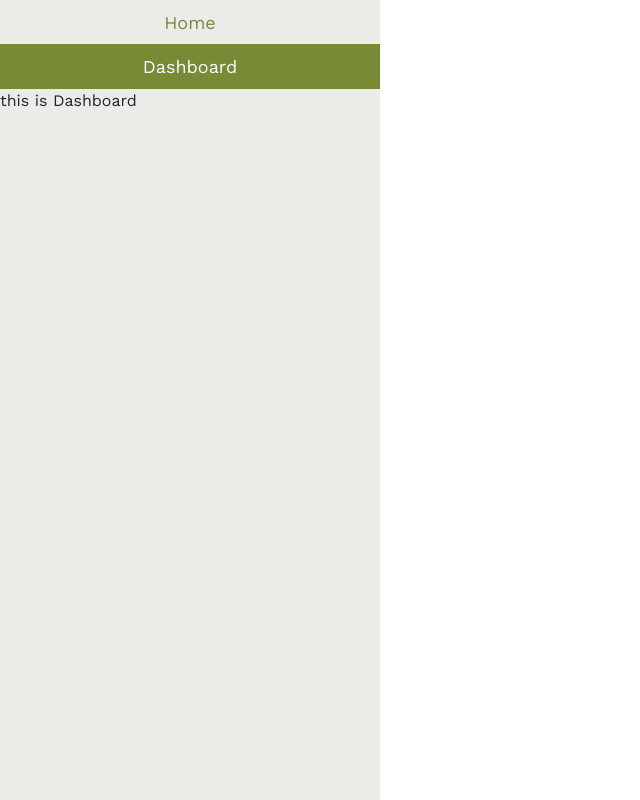
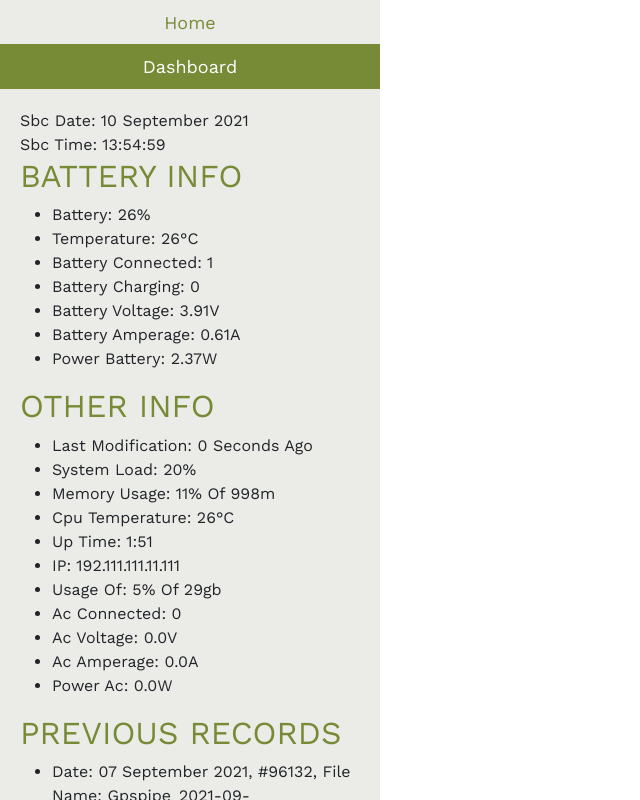
Before and after one commit to annpryshchepa/track_app, a React (Create React App) app: page / in a window 1280 px wide. Both pictures are taken after a click on the link "Dashboard". Shown: the top 800 px of the page, without its empty margins (0-640 px from the left). Built offline with nearby package versions, Linux system fonts and the light colour scheme.

Commit message:
added dashboard with styles

```diff
--- a/package.json
+++ b/package.json
@@ -7,6 +7,7 @@
     "@testing-library/react": "^11.2.7",
     "@testing-library/user-event": "^12.8.3",
     "bootstrap": "^5.1.1",
+    "date-fns": "^2.23.0",
     "node-sass": "^6.0.1",
     "react": "^17.0.2",
     "react-dom": "^17.0.2",
--- a/public/index.html
+++ b/public/index.html
@@ -27,7 +27,7 @@
       work correctly both with client-side routing and a non-root public URL.
       Learn how to configure a non-root public URL by running `npm run build`.
     -->
-    <title>React App</title>
+    <title>Track App</title>
   </head>
   <body>
     <noscript>You need to enable JavaScript to run this app.</noscript>
--- a/src/App.scss
+++ b/src/App.scss
@@ -3,7 +3,7 @@
 .App {
   max-width: 380px;
   background-color: $main-background;
-  height: 100vh;
+  height: 100%;
   font-family: 'Work Sans', sans-serif;
 
   .nav > li {
@@ -43,5 +43,4 @@
     justify-content: center;
     align-items: center;
   }
-
 }
--- a/src/components/Dashboard/Dashboard.js
+++ b/src/components/Dashboard/Dashboard.js
@@ -1,9 +1,60 @@
-import './Dashboard.scss';
+import { format } from 'date-fns';
+import { mockedRecords } from './mockedRecords';
+
+import './Dashboard.scss'
+
+const CN = 'Dashboard'
+const currentDate= format(new Date(), 'dd MMMM yyyy');
+const currentTime = format(new Date(), 'kk:mm:ss')
+
 
 export const Dashboard = () => {
+  const renderMockedRecords = mockedRecords.map(({date, name, number}) => {
+    const modifiedData = format(new Date(date), 'dd MMMM yyyy');
+
+  return <li>{`Date: ${modifiedData}, #${number}, File name: ${name}`}</li>
+  })
+
   return (
-    <div className="App">
-      <p>this is Dashboard</p>
+    <div className={CN}>
+      <div className={`${CN}--block`}>
+        <p>sbc date: {currentDate}</p>
+        <p>sbc time: {currentTime}</p>
+      </div>
+      <div className={`${CN}--block`}>
+        <h2>battery info</h2>
+        <ul>
+          <li>battery: 26%</li>
+          <li>temperature: 26&deg;C</li>
+          <li>battery connected: 1</li>
+          <li>battery charging: 0</li>
+          <li>battery voltage: 3.91V</li>
+          <li>battery amperage: 0.61A</li>
+          <li>power battery: 2.37W</li>
+        </ul>
+      </div>
+      <div className={`${CN}--block`}>
+        <h2>other info</h2>
+        <ul>
+          <li>last modification: 0 seconds ago</li>
+          <li>system load: 20%</li>
+          <li>memory usage: 11% of 998m</li>
+          <li>cpu temperature: 26&deg;C</li>
+          <li>up time: 1:51</li>
+          <li>IP: 192.111.111.11.111</li>
+          <li>usage of: 5% of 29gb</li>
+          <li>ac connected: 0</li>
+          <li>ac voltage: 0.0V</li>
+          <li>ac amperage: 0.0A</li>
+          <li>power ac: 0.0W</li>
+        </ul>
+      </div>
+      <div className={`${CN}--block`}>
+        <h2>Previous records</h2>
+        <ul>
+          {renderMockedRecords}
+        </ul>
+      </div>
     </div>
-  );
-};
+  )
+}
--- a/src/components/Dashboard/Dashboard.scss
+++ b/src/components/Dashboard/Dashboard.scss
@@ -0,0 +1,21 @@
+@import '../../variables';
+
+.Dashboard {
+  padding: 20px;
+
+  &--block {
+    h2 {
+      text-transform: uppercase;
+      color: $main-green;
+    }
+
+    li {
+      text-transform: capitalize;
+    }
+
+    p {
+      margin: 0;
+      text-transform: capitalize;
+    }
+  }
+}
--- /dev/null
+++ b/src/components/Dashboard/mockedRecords.js
@@ -0,0 +1,32 @@
+export const mockedRecords = [
+  {
+    date: '2021-09-07 21:32:45',
+    number: '96132',
+    name: 'gpspipe_2021-09-07T21:27:57+00:00.nmea',
+  },
+  {
+    date: '2021-09-07 21:27:57',
+    number: '580787',
+    name: 'gpspipe_2021-09-07T20:58:42+00:00.nmea',
+  },
+  {
+    date: '2021-09-07 20:58:42',
+    number: '580189',
+    name: 'gpspipe_2021-09-07T20:29:13+00:00.nmea',
+  },
+  {
+    date: '2021-09-07 20:29:13',
+    number: '578134',
+    name: 'gpspipe_2021-09-07T19:59:34+00:00.nmea',
+  },
+  {
+    date: '2021-09-07 19:59:34',
+    number: '577372',
+    name: 'gpspipe_2021-09-07T19:30:10+00:00.nmea',
+  },
+  {
+    date: '2021-09-07 19:30:10',
+    number: '567272',
+    name: 'gpspipe_2021-09-07T18:37:16+00:00.nmea',
+  },
+]
```
Also changed, not shown: public/manifest.json, 1 other file (tests, documents, lock files or other folders).
